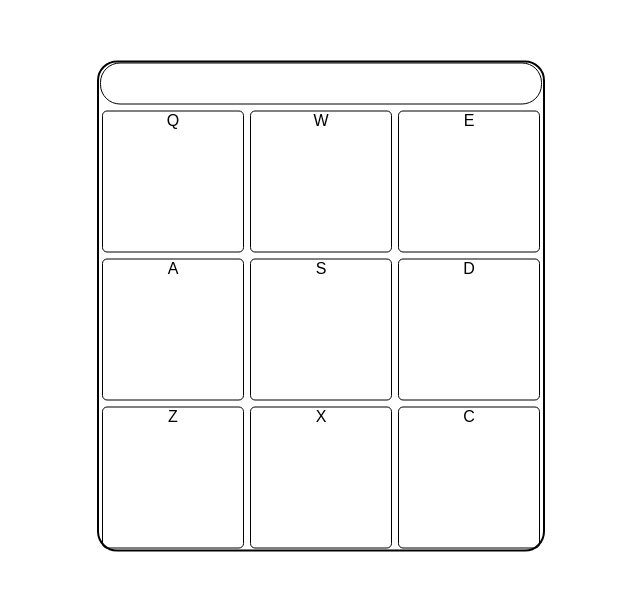
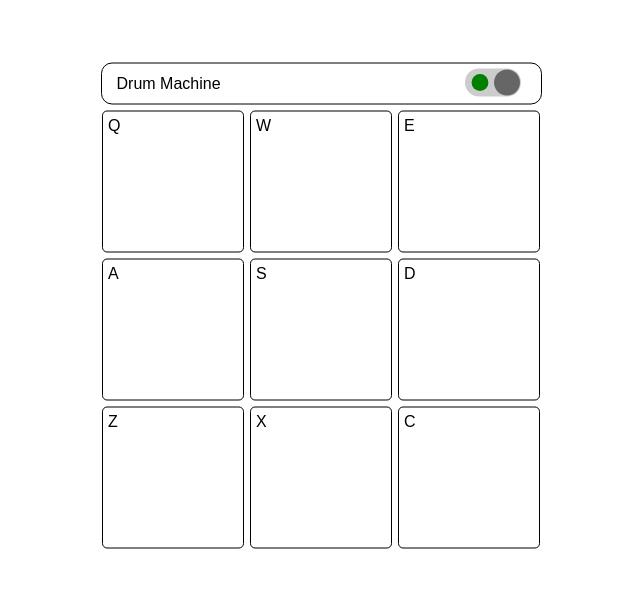
Before and after one commit to greg-han/DrumMachine, a React (Create React App) app: page / in a window 1280 px wide. Shown: the part 124-714 px from the top of the page, without its empty margins (319-959 px from the left). Built offline with nearby package versions, Linux system fonts and the light colour scheme.

Commit message:
Busy earlier today, but achieed full funcationality with toggle switch. will add styling and will probably map the pads into the redux store as well

```diff
--- a/package.json
+++ b/package.json
@@ -5,7 +5,8 @@
   "dependencies": {
     "react": "^16.4.1",
     "react-dom": "^16.4.1",
-    "react-scripts": "1.1.4"
+    "react-scripts": "1.1.4",
+    "react-switch": "^3.0.4"
   },
   "scripts": {
     "start": "react-scripts start",
--- a/src/actions/actions.js
+++ b/src/actions/actions.js
@@ -1,6 +1,3 @@
-import React from 'react';
-import ReactDOM from 'react-dom';
-
 const TOGGLE_ON = 'TOGGLE_ON'
 const TOGGLE_OFF = 'TOGGLE_OFF'
 
--- a/src/components/App.js
+++ b/src/components/App.js
@@ -12,9 +12,9 @@ class App extends Component {
   render() {
     return (
       <Provider store={store}>
-        <DrumMachineContainer>
-          <NavbarContainer />
-        </DrumMachineContainer>
+       <DrumMachineContainer>
+        <NavbarContainer/>
+       </DrumMachineContainer>
       </Provider>
     );
   }
--- a/src/components/DrumMachine.js
+++ b/src/components/DrumMachine.js
@@ -1,5 +1,4 @@
 import React, { Component } from 'react';
-import { PropTypes } from 'react';
 import Pad from './Pad';
 import Navbar from './Navbar';
 
@@ -55,8 +54,6 @@ const drummachinestyle = {
  margin: '30px auto 0',
  width: '444px',
  height: '487px',
- borderRadius: '20px',
- border: '2px solid black',
  position: 'absolute',
  top: '50%',
  left:'50%',
@@ -69,7 +66,8 @@ class DrumMachine extends Component {
     }
     render(){
       let drumpads;
-      (this.props.toggle) ?
+      console.log("props",this.props);
+      (this.props.power) ?
         drumpads = pads.map((drum,i,drumpads) => {
           return(
             <Pad
@@ -94,7 +92,7 @@ class DrumMachine extends Component {
      })
       return(
         <div id="drum-machine" style={drummachinestyle}>
-          <Navbar />
+          <Navbar power={this.props.power} toggleOff={this.props.toggleOff} toggleOn={this.props.toggleOn} />
          {drumpads}
         </div>
       )
--- a/src/components/Navbar.js
+++ b/src/components/Navbar.js
@@ -1,27 +1,64 @@
 import React, { Component } from 'react';
-import Pad from './Pad';
+import Switch from "react-switch";
 
 const navbar = {
-  width:  '440px',
+  width:  '439px',
   height: '40px',
   border: '1px solid black',
-  borderRadius: '20px',
+  borderRadius: '11px',
   marginLeft: 'auto',
   marginRight: 'auto',
   marginBottom: '3px',
 }
 
+const navText = {
+  marginLeft: '15px',
+  lineHeight: '40px',
+}
+
+const toggleStyle= {
+  marginLeft: '55%',
+  position: 'absolute',
+  paddingTop: '5px',
+}
+
+
 
 class Navbar extends Component {
-   constructor(props){
-     super(props);
-   }
+  constructor(props){
+   super(props);
+  }
    toggleSwitch = () => {
-     (this.props.toggle) ? this.props.toggleOff : this.props.toggleOn;
+     (this.props.power) ? this.props.toggleOff() : this.props.toggleOn()
   };
   render(){
     return(
-      <div style={navbar} power={this.props.toggle} onChange={this.toggleSwitch}>
+      <div style={navbar}>
+      <span style={navText}>Drum Machine
+       <span style={toggleStyle}>
+       <Switch
+        checked={this.props.power}
+        onChange={this.toggleSwitch}
+        onHandleColor="#666666"
+        offHandleColor="#666666"
+        onColor="#cccccc"
+        offColor="#cccccc"
+        activeBoxShadow="0px 0px 0px 0px rgba(0, 0, 0, 0)"
+        id="normal-switch"
+        uncheckedIcon={
+         <svg viewBox="0 0 10 10" height="100%" width="100%" fill="red">
+            <circle r={3} cx={5} cy={5} />
+          </svg>
+
+        }
+        checkedIcon={
+          <svg viewBox="0 0 10 10" height="100%" width="100%" fill="green">
+            <circle r={3} cx={5} cy={5} />
+          </svg>
+        }
+      />
+       </span>
+      </span>
       </div>
    )
  }
--- a/src/components/Pad.js
+++ b/src/components/Pad.js
@@ -11,7 +11,12 @@ const padStyle = {
   marginTop: '3px',
   marginBottom: '3px',
   borderRadius: '5px',
-  textAlign: 'center'
+}
+
+const padText = {
+  position: 'relative',
+  marginLeft: '5px',
+  marginTop: '5px',
 }
 
 class Pad extends Component {
@@ -42,7 +47,9 @@ class Pad extends Component {
     return (
       <div id={this.props.clipId} className="drum-pad" style={padStyle} onClick={this.soundOff} onKeyDown={this.keySound} >
         <audio className='clip' id={this.props.keyTrigger} src={this.props.clip}></audio>
+      <div style={padText}>
       {this.props.keyTrigger}
+      </div>
       </div>
    )
   }
--- a/src/containers/DrumMachineContainer.js
+++ b/src/containers/DrumMachineContainer.js
@@ -1,16 +1,21 @@
-import React from 'react';
 import { connect } from 'react-redux';
 import  DrumMachine from '../components/DrumMachine';
-import toggle from  '../reducers/reducers';
-
+import { toggleOff } from '../actions/actions'
+import { toggleOn } from '../actions/actions'
+import { bindActionCreators } from 'redux';
 
 const mapStateToProps = (state) => {
  return {
-   toggle : state
+   power : state
   }
 };
 
+const mapDispatchToProps = (dispatch) => {
+  return {
+      ...bindActionCreators({ toggleOn, toggleOff }, dispatch)
+  }
+}
 
-const DrumMachineContainer = connect(mapStateToProps,null)(DrumMachine)
+const DrumMachineContainer = connect(mapStateToProps,mapDispatchToProps)(DrumMachine)
 
 export default DrumMachineContainer;
--- a/src/containers/NavbarContainer.js
+++ b/src/containers/NavbarContainer.js
@@ -1,15 +1,12 @@
-import React from 'react';
 import { connect } from 'react-redux';
 import { toggleOn } from '../actions/actions';
 import { toggleOff } from '../actions/actions';
 import { bindActionCreators } from 'redux';
 import Navbar from '../components/Navbar'
 
-const mapDispatchToProps = (dispatch) => {
-  return {
-   ...bindActionCreators({ toggleOn, toggleOff }, dispatch)
-  }
-}
+const mapDispatchToProps = dispatch => ({
+   toggleOff : () => dispatch(toggleOff())
+})
 
 const NavbarContainer = connect(null,mapDispatchToProps)(Navbar)
 
--- a/src/reducers/reducers.js
+++ b/src/reducers/reducers.js
@@ -1,7 +1,4 @@
-
-const defaultState = true;
-
-const toggle = (state = defaultState, action) => {
+const toggle = (state = true, action) => {
   switch(action.type){
     case 'TOGGLE_ON':
       return true
```
